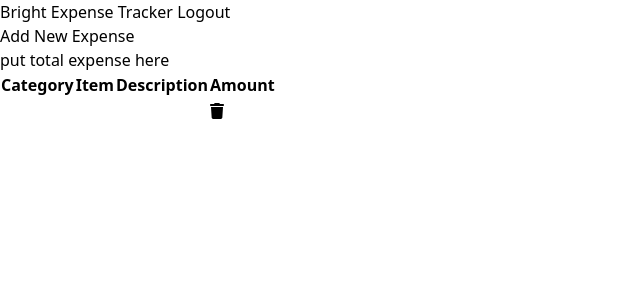
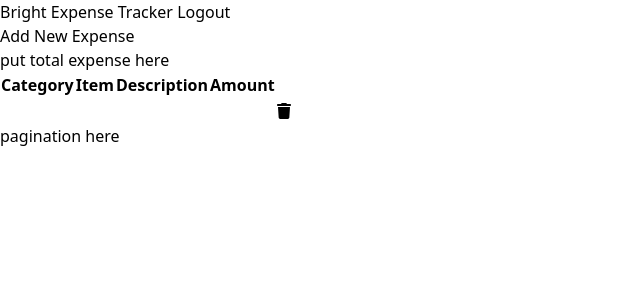
Before and after one commit to MicahYap/BrightExpenseTracker, a React (Vite) app: page / in a window 1280 px wide. Shown: the top 300 px of the page, without its empty margins (0-640 px from the left). Built offline with nearby package versions, Linux system fonts and the light colour scheme.

Commit message:
feat(ExpenseHistory): table fix

```diff
--- a/src/assets/components/ExpenseHistory.tsx
+++ b/src/assets/components/ExpenseHistory.tsx
@@ -23,11 +23,15 @@ function ExpenseHistory() {
           <td></td>
           <td></td>
           <td></td>
+          <td></td>
           <td><FontAwesomeIcon icon={faTrash} /></td>
 
         </tr>
       </tbody>
     </table>
+    <div>
+      pagination here
+    </div>
   </>
  )
 }
```
